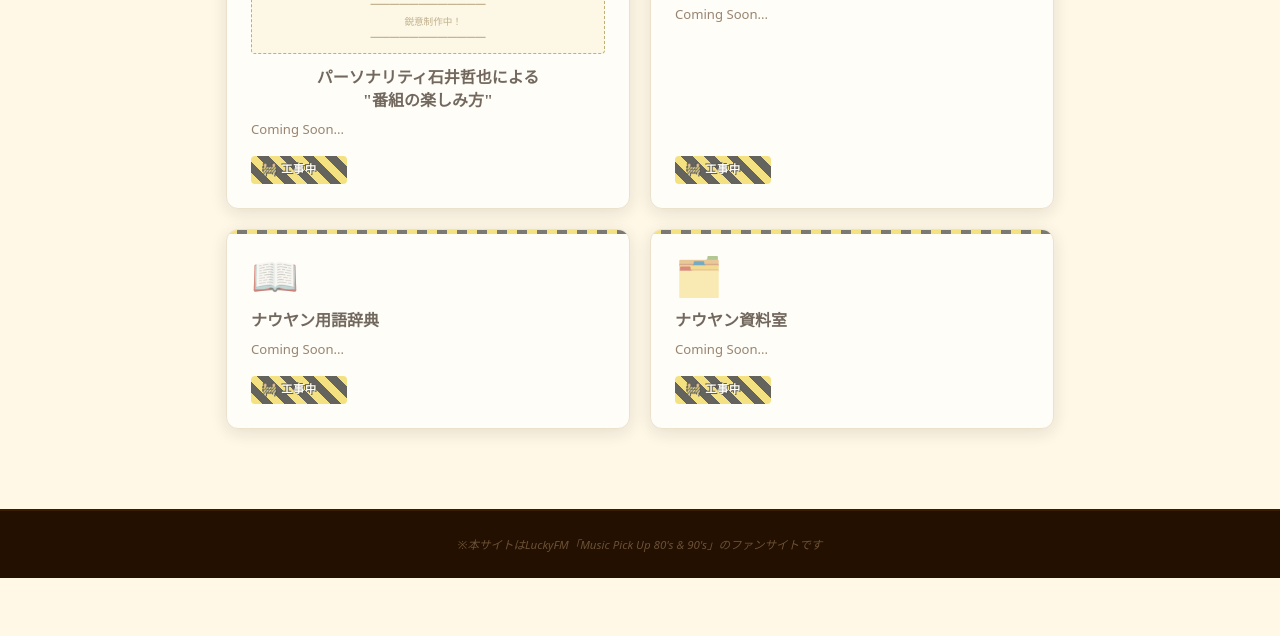
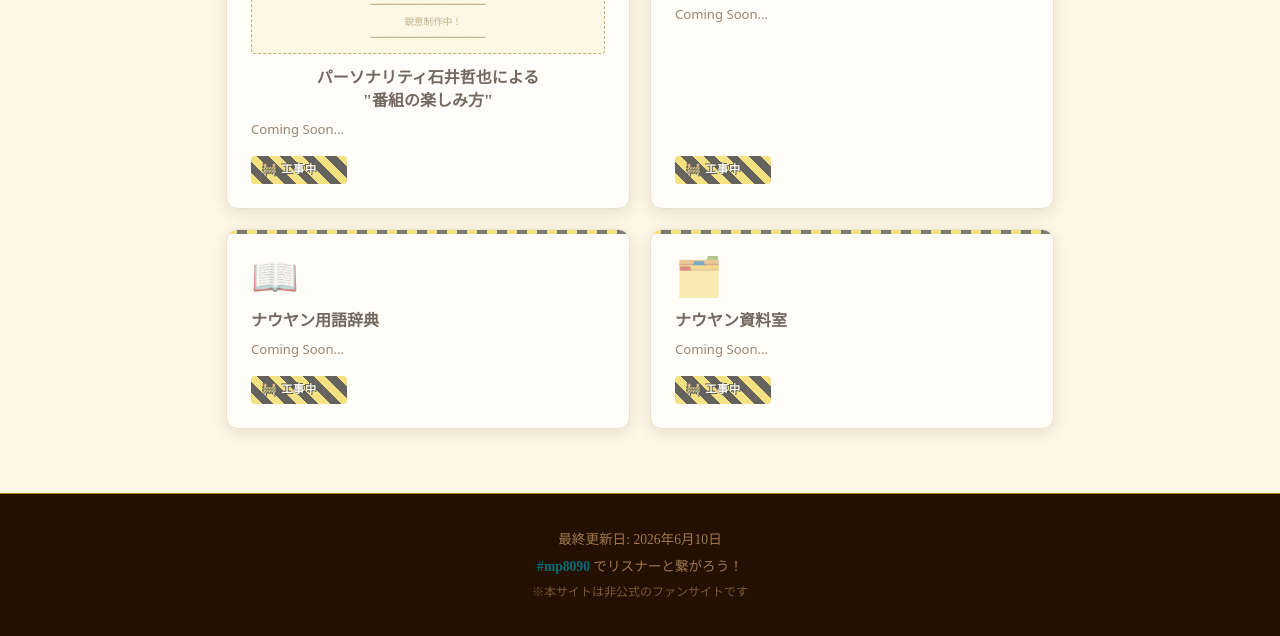
Before and after one commit to bokugen-nowyoung/mp8090-hitlist, a website: page top.html in a window 1280 px wide. Shown: the part 611-1247 px from the top of the page. Before the commit the page ends 1189 px from the top, so only its background shows below. Drawn offline with nearby package versions, Linux system fonts and the light colour scheme.

Commit message:
Add footer with last updated date and #mp8090 link to top.html

```diff
--- a/top.html
+++ b/top.html
@@ -212,6 +212,29 @@
       padding-top: 2rem;
       padding-bottom: 2rem;
     }
+
+    /* ===== フッター ===== */
+    .site-footer {
+      text-align: center;
+      padding: 2rem 1rem 2.5rem;
+      margin-top: 2rem;
+      border-top: 1px solid var(--border-gold, #b8860b);
+      color: var(--text-muted, #a08060);
+      font-size: 0.85rem;
+      line-height: 2;
+    }
+    .site-footer a {
+      color: var(--accent-cyan, #00d4d4);
+      text-decoration: none;
+      font-weight: 700;
+    }
+    .site-footer a:hover {
+      text-decoration: underline;
+    }
+    .footer-note {
+      font-size: 0.75rem;
+      opacity: 0.7;
+    }
   </style>
 </head>
 <body>
@@ -329,10 +352,21 @@
   </main>
 
   <footer class="site-footer">
-    <div class="footer-inner">
-      <p class="footer-disclaimer">※本サイトはLuckyFM「Music Pick Up 80's &amp; 90's」のファンサイトです</p>
-    </div>
+    <p class="footer-updated">最終更新日: <span id="lastUpdated"></span></p>
+    <p class="footer-hashtag">
+      <a href="https://twitter.com/hashtag/mp8090" target="_blank" rel="noopener noreferrer">#mp8090</a>
+      でリスナーと繋がろう！
+    </p>
+    <p class="footer-note">※本サイトは非公式のファンサイトです</p>
   </footer>
+
+  <script>
+  // フッター: 最終更新日（ファイルの最終変更日時を使用）
+  document.getElementById('lastUpdated').textContent =
+    new Date(document.lastModified).toLocaleDateString('ja-JP', {
+      year: 'numeric', month: 'long', day: 'numeric'
+    });
+  </script>
 
 </body>
 </html>
```
